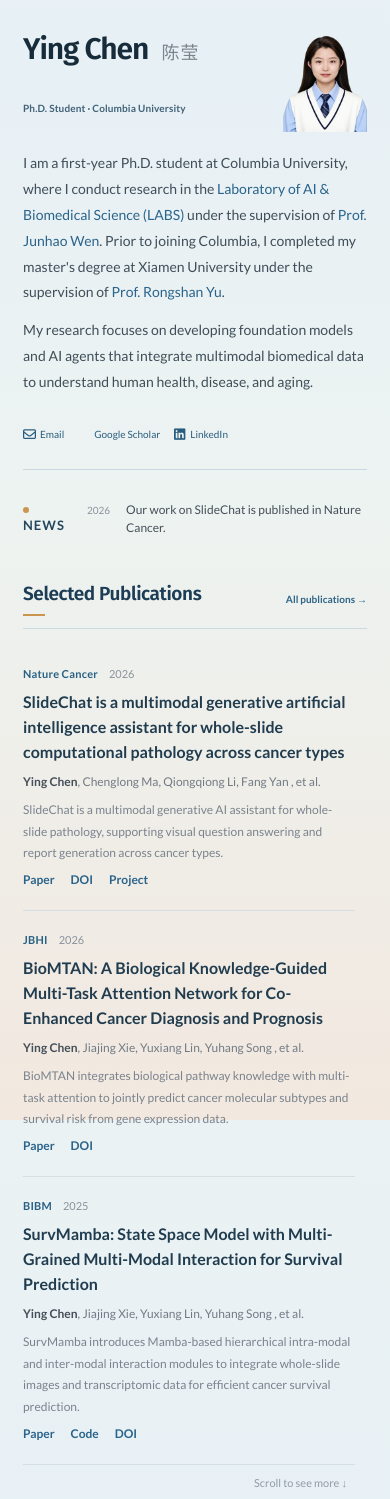
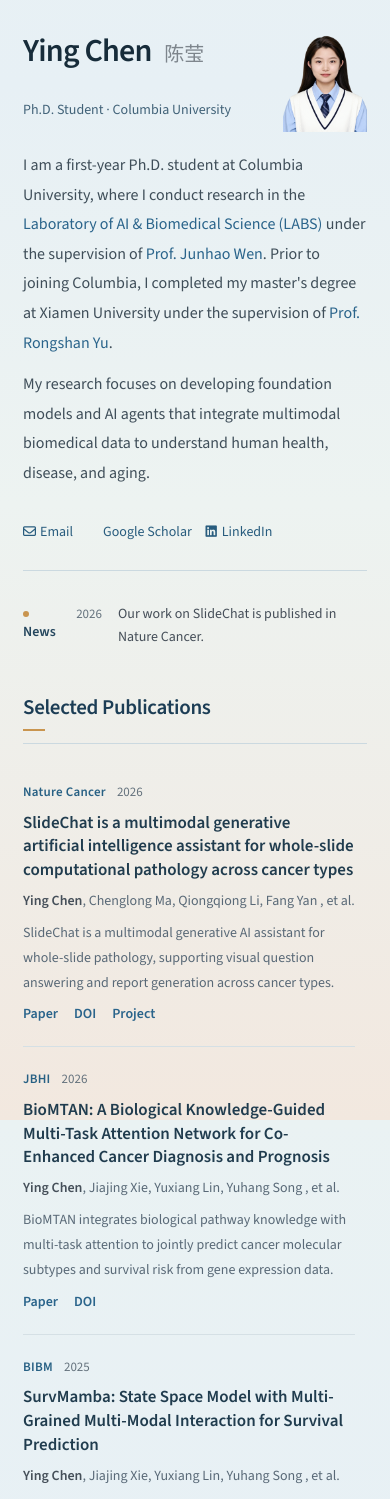
Before and after one commit to CYing18/CYing18.github.io, a Jekyll site: the page built from index.html, in a window 390 px wide. Shown: the part 380-1879 px from the top of the page. Built offline with Jekyll 4.4.1, drawn with Linux system fonts in a browser that asks for light colours; nearby versions of some CDN libraries; a style sheet for code colours, icons or effects is not loaded.

Commit message:
Unify site typography and remove all-publications homepage link

```diff
--- a/_layouts/blog_post.html
+++ b/_layouts/blog_post.html
@@ -12,7 +12,7 @@
     <link rel="stylesheet" href="https://cdnjs.cloudflare.com/ajax/libs/academicons/1.9.1/css/academicons.min.css" integrity="sha512-b1ASx0WHgVFL5ZQhTgiPWX+68KjS38Jk87jg7pe+qC7q9YkEtFq0z7xCglv7qGIs/68d3mAp+StfC8WKC5SSAg==" crossorigin="anonymous" />
     <link rel="preconnect" href="https://fonts.googleapis.com">
     <link rel="preconnect" href="https://fonts.gstatic.com" crossorigin>
-    <link href="https://fonts.googleapis.com/css2?family=Lato:ital,wght@0,300;0,400;0,700;0,900;1,300;1,400;1,700;1,900&family=Fira+Sans:ital,wght@0,100;0,200;0,300;0,400;0,500;0,600;0,700;0,800;0,900;1,100;1,200;1,300;1,400;1,500;1,600;1,700;1,800;1,900&family=Source+Code+Pro:ital,wght@0,200..900;1,200..900&display=swap" rel="stylesheet">
+    <link href="https://fonts.googleapis.com/css2?family=Source+Sans+3:ital,wght@0,400;0,500;0,600;0,700;1,400;1,600&family=Source+Code+Pro:ital,wght@0,400;0,600;1,400&display=swap" rel="stylesheet">
     <!-- Math and Code -->
     <link rel="stylesheet" href="https://cdn.jsdelivr.net/npm/katex@0.16.11/dist/katex.min.css" integrity="sha384-nB0miv6/jRmo5UMMR1wu3Gz6NLsoTkbqJghGIsx//Rlm+ZU03BU6SQNC66uf4l5+" crossorigin="anonymous">
     <link rel="stylesheet" href="https://cdnjs.cloudflare.com/ajax/libs/prism/1.29.0/themes/prism.min.css" crossorigin="anonymous">
--- a/_layouts/default.html
+++ b/_layouts/default.html
@@ -12,7 +12,7 @@
     <link rel="stylesheet" href="https://cdnjs.cloudflare.com/ajax/libs/academicons/1.9.1/css/academicons.min.css" integrity="sha512-b1ASx0WHgVFL5ZQhTgiPWX+68KjS38Jk87jg7pe+qC7q9YkEtFq0z7xCglv7qGIs/68d3mAp+StfC8WKC5SSAg==" crossorigin="anonymous" />
     <link rel="preconnect" href="https://fonts.googleapis.com">
     <link rel="preconnect" href="https://fonts.gstatic.com" crossorigin>
-    <link href="https://fonts.googleapis.com/css2?family=Lato:ital,wght@0,300;0,400;0,700;0,900;1,300;1,400;1,700;1,900&family=Fira+Sans:ital,wght@0,100;0,200;0,300;0,400;0,500;0,600;0,700;0,800;0,900;1,100;1,200;1,300;1,400;1,500;1,600;1,700;1,800;1,900&family=Source+Code+Pro:ital,wght@0,200..900;1,200..900&display=swap" rel="stylesheet">
+    <link href="https://fonts.googleapis.com/css2?family=Source+Sans+3:ital,wght@0,400;0,500;0,600;0,700;1,400;1,600&family=Source+Code+Pro:ital,wght@0,400;0,600;1,400&display=swap" rel="stylesheet">
     <link rel="stylesheet" href="https://cdn.jsdelivr.net/npm/katex@0.16.11/dist/katex.min.css" integrity="sha384-nB0miv6/jRmo5UMMR1wu3Gz6NLsoTkbqJghGIsx//Rlm+ZU03BU6SQNC66uf4l5+" crossorigin="anonymous">
     <link rel="stylesheet" href="{{ '/assets/css/global.css' | relative_url }}">
 </head>
--- a/assets/css/global.css
+++ b/assets/css/global.css
@@ -1,13 +1,16 @@
 @charset "utf-8";
 body {
-    font-family: "Lato", sans-serif;
+    font-family: "Source Sans 3", -apple-system, BlinkMacSystemFont, "Segoe UI", "PingFang SC", "Microsoft YaHei", sans-serif;
     font-weight: 400;
+    font-size: 1rem;
+    line-height: 1.65;
     padding-top: 5.0rem;
 }
 
 h1, h2, h3, h4, h5, h6,
 .h1, .h2, .h3, .h4, .h5, .h6 {
-    font-weight: 700;
+    font-weight: 600;
+    line-height: 1.3;
 }
 
 .card {
@@ -38,7 +41,6 @@ h1, h2, h3, h4, h5, h6,
 }
 
 .text-profile-bio {
-    /* font-family: "Raleway"; */
     font-weight: 400;
 }
 
@@ -64,7 +66,7 @@ h1, h2, h3, h4, h5, h6,
     position: relative;
     padding: 0.75rem 0.15rem !important;
     color: #737b83 !important;
-    font-family: "Lato", sans-serif;
+    font-family: inherit;
     font-size: 14px;
     font-weight: 400;
     letter-spacing: 0;
@@ -211,36 +213,35 @@ div.lazy {
 .home-hero h1 {
     margin: 0 0 10px;
     color: #252a30;
-    font-size: 39px;
+    font-size: 2.625rem;
     font-weight: 600;
-    letter-spacing: -1.1px;
+    letter-spacing: -0.025em;
     line-height: 1.2;
 }
 
 .home-hero h1 span {
     margin-left: 12px;
     color: #7d858c;
-    font-size: 23px;
+    font-size: 1.5rem;
     font-weight: 400;
-    letter-spacing: 1px;
+    letter-spacing: 0;
 }
 
 .home-affiliation {
     margin-bottom: 23px;
     color: #5e6872;
-    font-size: 14px;
+    font-size: 0.9375rem;
 }
 
 .home-bio p {
     margin: 0 0 12px;
     color: #424b54;
-    font-size: 16px;
+    font-size: 1.0625rem;
     line-height: 1.8;
 }
 
 .home-bio a,
 .home-social a,
-.home-section-heading a,
 .home-publication a {
     color: #2a648b;
 }
@@ -264,7 +265,7 @@ div.lazy {
     display: inline-flex;
     align-items: center;
     gap: 6px;
-    font-size: 12px;
+    font-size: 0.875rem;
     font-weight: 400;
 }
 
@@ -282,19 +283,19 @@ div.lazy {
     padding: 12px 0 27px;
     border-bottom: 1px solid #e7e9ec;
     color: #454e58;
-    font-size: 14px;
+    font-size: 0.9375rem;
 }
 
 .home-news h2 {
     margin: 0;
     color: #353d46;
-    font-size: 14px;
+    font-size: 0.9375rem;
     font-weight: 600;
 }
 
 .home-news time {
-    color: #8b939b;
-    font-size: 12px;
+    color: #63717c;
+    font-size: 0.8125rem;
 }
 
 .home-publications {
@@ -312,14 +313,11 @@ div.lazy {
 .home-profile-sections h2 {
     margin: 0;
     color: #252a30;
-    font-size: 22px;
+    font-size: 1.5rem;
     font-weight: 600;
-    letter-spacing: -0.4px;
+    letter-spacing: -0.015em;
 }
 
-.home-section-heading a {
-    font-size: 12px;
-}
 
 .home-publication-scroll {
     overflow-y: scroll;
@@ -373,30 +371,30 @@ div.lazy {
     gap: 11px;
     align-items: center;
     margin-bottom: 8px;
-    color: #8a929b;
-    font-size: 11px;
+    color: #63717c;
+    font-size: 0.8125rem;
 }
 
 .home-publication-meta span {
     color: #3b6b8c;
-    font-size: 12px;
+    font-size: 0.8125rem;
     font-weight: 500;
 }
 
 .home-publication h3 {
     margin: 0 0 7px;
     color: #252c33;
-    font-size: 16px;
+    font-size: 1.125rem;
     font-weight: 600;
     letter-spacing: 0;
-    line-height: 1.55;
+    line-height: 1.4;
 }
 
 .home-publication-authors,
 .home-publication-abstract {
     margin: 0 0 7px;
-    color: #727b85;
-    font-size: 13px;
+    color: #596977;
+    font-size: 0.9375rem;
     line-height: 1.7;
 }
 
@@ -406,7 +404,7 @@ div.lazy {
 }
 
 .home-publication-abstract {
-    color: #7a838d;
+    color: #596977;
     line-height: 1.8;
 }
 
@@ -417,13 +415,13 @@ div.lazy {
 }
 
 .home-publication-links a {
-    font-size: 12px;
+    font-size: 0.875rem;
 }
 
 .home-scroll-hint {
     margin: 10px 20px 0 0;
-    color: #939ba3;
-    font-size: 11px;
+    color: #63717c;
+    font-size: 0.8125rem;
     text-align: right;
 }
 
@@ -436,8 +434,8 @@ div.lazy {
 
 .home-profile-sections h2 {
     margin-bottom: 20px;
-    font-size: 21px;
-    letter-spacing: -0.35px;
+    font-size: 1.5rem;
+    letter-spacing: -0.015em;
 }
 
 .home-profile-entry {
@@ -462,20 +460,20 @@ div.lazy {
 
 .home-profile-entry strong {
     color: #343d47;
-    font-size: 15px;
-    font-weight: 500;
+    font-size: 1rem;
+    font-weight: 600;
 }
 
 .home-profile-entry span,
 .home-profile-entry time {
-    color: #858d96;
-    font-size: 13px;
+    color: #63717c;
+    font-size: 0.875rem;
 }
 
 .home-profile-entry p {
     margin: 4px 0 0;
     color: #505963;
-    font-size: 13px;
+    font-size: 0.9375rem;
     line-height: 1.65;
 }
 
@@ -497,25 +495,25 @@ div.lazy {
     align-items: baseline;
     margin: 8px 0;
     color: #424d59;
-    font-size: 14px;
+    font-size: 0.9375rem;
 }
 
 .home-services p span {
     min-width: 155px;
-    color: #7a838d;
+    color: #596977;
 }
 
 .home-awards p {
     margin: 0 0 13px;
     color: #343d47;
-    font-size: 14px;
+    font-size: 0.9375rem;
     line-height: 1.75;
 }
 
 .home-awards time {
     margin-left: 10px;
-    color: #858d96;
-    font-size: 12px;
+    color: #63717c;
+    font-size: 0.875rem;
     white-space: nowrap;
 }
 
@@ -580,7 +578,7 @@ div.lazy {
     padding: 12px 0 !important;
     background: #fff !important;
     border-color: #e7e9ec !important;
-    font-size: 10px;
+    font-size: 0.75rem;
 }
 
 .homepage .footer > .homepage-container {
@@ -622,14 +620,13 @@ div.lazy {
 
 .home-hero h1 {
     color: #172c3a;
-    font-family: "Fira Sans", sans-serif;
-    font-size: 43px;
+    font-size: 2.625rem;
 }
 
 .home-affiliation {
     color: #416278;
-    font-weight: 600;
-    letter-spacing: 0.01em;
+    font-weight: 500;
+    letter-spacing: 0;
 }
 
 .home-bio p {
@@ -666,8 +663,7 @@ div.lazy {
 
 .home-news h2 {
     color: #24465d;
-    text-transform: uppercase;
-    letter-spacing: 0.08em;
+    letter-spacing: 0;
 }
 
 .home-news h2::before {
@@ -693,8 +689,7 @@ div.lazy {
 .home-section-heading h2,
 .home-profile-sections h2 {
     color: #1c3d55;
-    font-family: "Fira Sans", sans-serif;
-    font-size: 24px;
+    font-size: 1.5rem;
 }
 
 .home-section-heading h2::after,
@@ -707,11 +702,6 @@ div.lazy {
     content: "";
 }
 
-.home-section-heading a {
-    padding: 5px 0;
-    color: #2d6386;
-    font-weight: 600;
-}
 
 .home-publication-scroll {
     padding-right: 16px;
@@ -770,7 +760,7 @@ div.lazy {
 
 .home-profile-sections h2 {
     margin-bottom: 22px;
-    font-size: 20px;
+    font-size: 1.5rem;
 }
 
 .home-profile-entry:last-child,
@@ -854,19 +844,19 @@ div.lazy {
     .home-hero h1 {
         grid-column: 1;
         margin: 0;
-        font-size: 30px;
+        font-size: 2rem;
     }
 
     .home-hero h1 span {
         margin-left: 7px;
-        font-size: 18px;
+        font-size: 1.25rem;
     }
 
     .home-affiliation {
         grid-column: 1;
         align-self: start;
         margin: 0;
-        font-size: 10px;
+        font-size: 0.875rem;
     }
 
     .home-portrait {
@@ -883,7 +873,7 @@ div.lazy {
     }
 
     .home-bio p {
-        font-size: 14px;
+        font-size: 1rem;
         line-height: 1.85;
     }
 
@@ -895,7 +885,7 @@ div.lazy {
     .home-social a {
         gap: 4px;
         padding: 2px 0;
-        font-size: 10px;
+        font-size: 0.875rem;
     }
 
     .home-social i {
@@ -907,15 +897,15 @@ div.lazy {
         gap: 16px;
         margin-top: 20px;
         padding: 11px 0;
-        font-size: 12px;
+        font-size: 0.875rem;
     }
 
     .home-news h2 {
-        font-size: 13px;
+        font-size: 0.875rem;
     }
 
     .home-news time {
-        font-size: 10px;
+        font-size: 0.8125rem;
     }
 
     .home-publications {
@@ -923,12 +913,9 @@ div.lazy {
     }
 
     .home-section-heading h2 {
-        font-size: 19px;
+        font-size: 1.3125rem;
     }
 
-    .home-section-heading a {
-        font-size: 10px;
-    }
 
     .home-publication-scroll {
         padding-right: 12px;
@@ -945,16 +932,16 @@ div.lazy {
     }
 
     .home-publication h3 {
-        font-size: 16px;
+        font-size: 1.0625rem;
     }
 
     .home-publication-meta span {
-        font-size: 11px;
+        font-size: 0.8125rem;
     }
 
     .home-publication-authors,
     .home-publication-abstract {
-        font-size: 12px;
+        font-size: 0.875rem;
     }
 
     .home-profile-sections {
@@ -972,11 +959,22 @@ div.lazy {
     }
 
     .home-profile-sections h2 {
-        font-size: 20px;
+        font-size: 1.3125rem;
     }
 
     .home-profile-entry {
-        gap: 11px;
+        flex-wrap: wrap;
+        gap: 6px 11px;
+    }
+
+    .home-profile-entry div {
+        flex: 1;
+    }
+
+    .home-profile-entry time {
+        width: calc(100% - 40px);
+        margin-left: 40px;
+        padding-top: 0;
     }
 
     .home-profile-entry img {
@@ -986,34 +984,34 @@ div.lazy {
     }
 
     .home-profile-entry strong {
-        font-size: 13px;
+        font-size: 0.9375rem;
     }
 
     .home-profile-entry span,
     .home-profile-entry time {
-        font-size: 11px;
+        font-size: 0.8125rem;
     }
 
     .home-profile-entry p {
-        font-size: 12px;
+        font-size: 0.875rem;
     }
 
     .home-services p {
         gap: 12px;
-        font-size: 13px;
+        font-size: 0.875rem;
     }
 
     .home-services p span {
         min-width: 133px;
-        font-size: 12px;
+        font-size: 0.875rem;
     }
 
     .home-awards p {
-        font-size: 13px;
+        font-size: 0.875rem;
     }
 
     .home-awards time {
-        font-size: 12px;
+        font-size: 0.8125rem;
     }
 
     .home-visitor-map {
@@ -1042,6 +1040,6 @@ div.lazy {
 
     .homepage .footer {
         width: calc(100% - 46px);
-        font-size: 9px;
+        font-size: 0.75rem;
     }
 }
--- a/index.html
+++ b/index.html
@@ -43,7 +43,6 @@ container_class: homepage-container
 <section class="home-publications" aria-labelledby="selected-publications-title">
     <div class="home-section-heading">
         <h2 id="selected-publications-title">Selected Publications</h2>
-        <a href="{{ '/publications' | relative_url }}">All publications →</a>
     </div>
 
     <div class="home-publication-scroll" tabindex="0" role="region" aria-label="Selected publications; scroll to see more">
@@ -142,6 +141,7 @@ document.addEventListener("DOMContentLoaded", function () {
         list.style.height = Math.ceil(height) + "px";
     }
     showThreePublications();
+    if (document.fonts) document.fonts.ready.then(showThreePublications);
     window.addEventListener("load", showThreePublications);
     window.addEventListener("resize", showThreePublications);
 });
```
